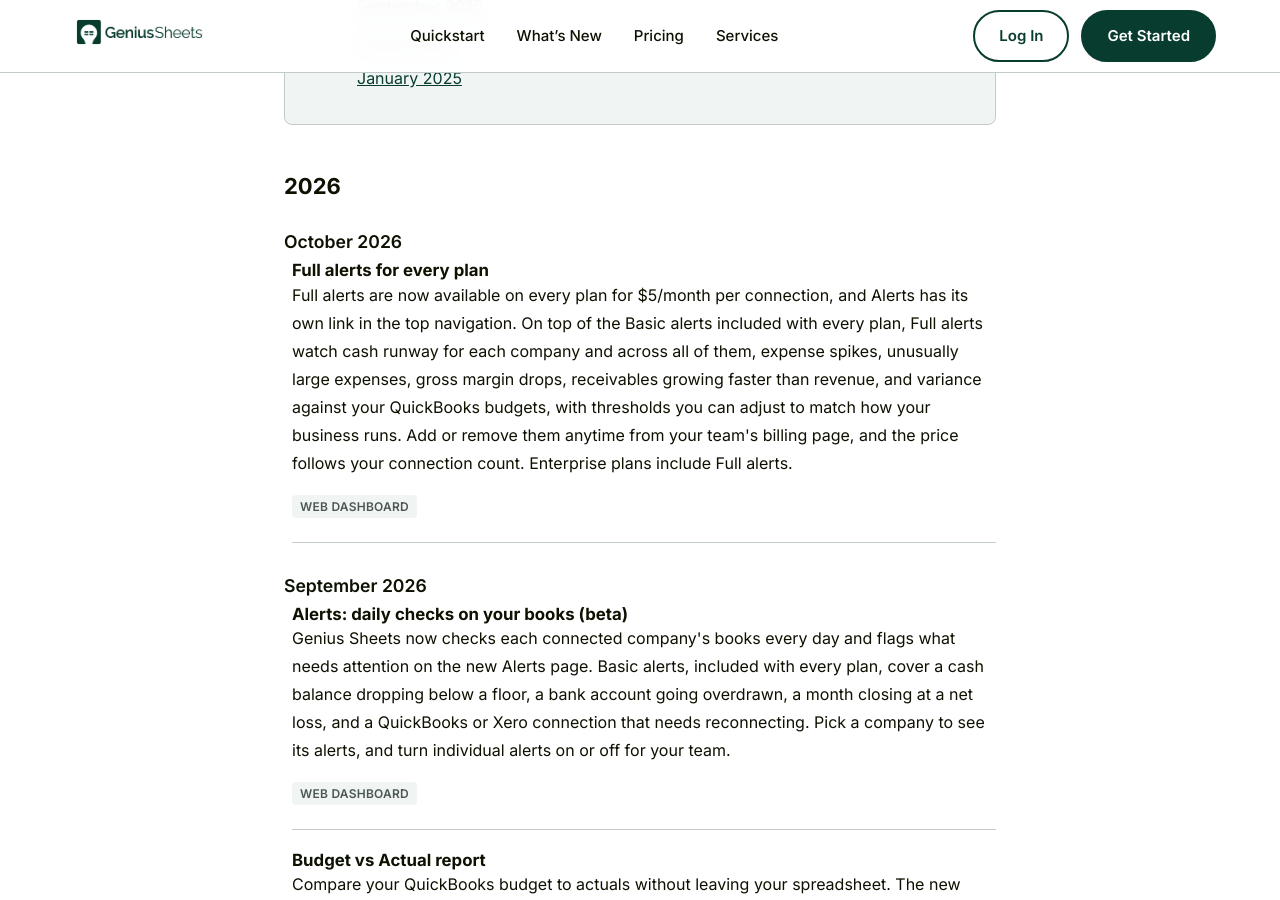
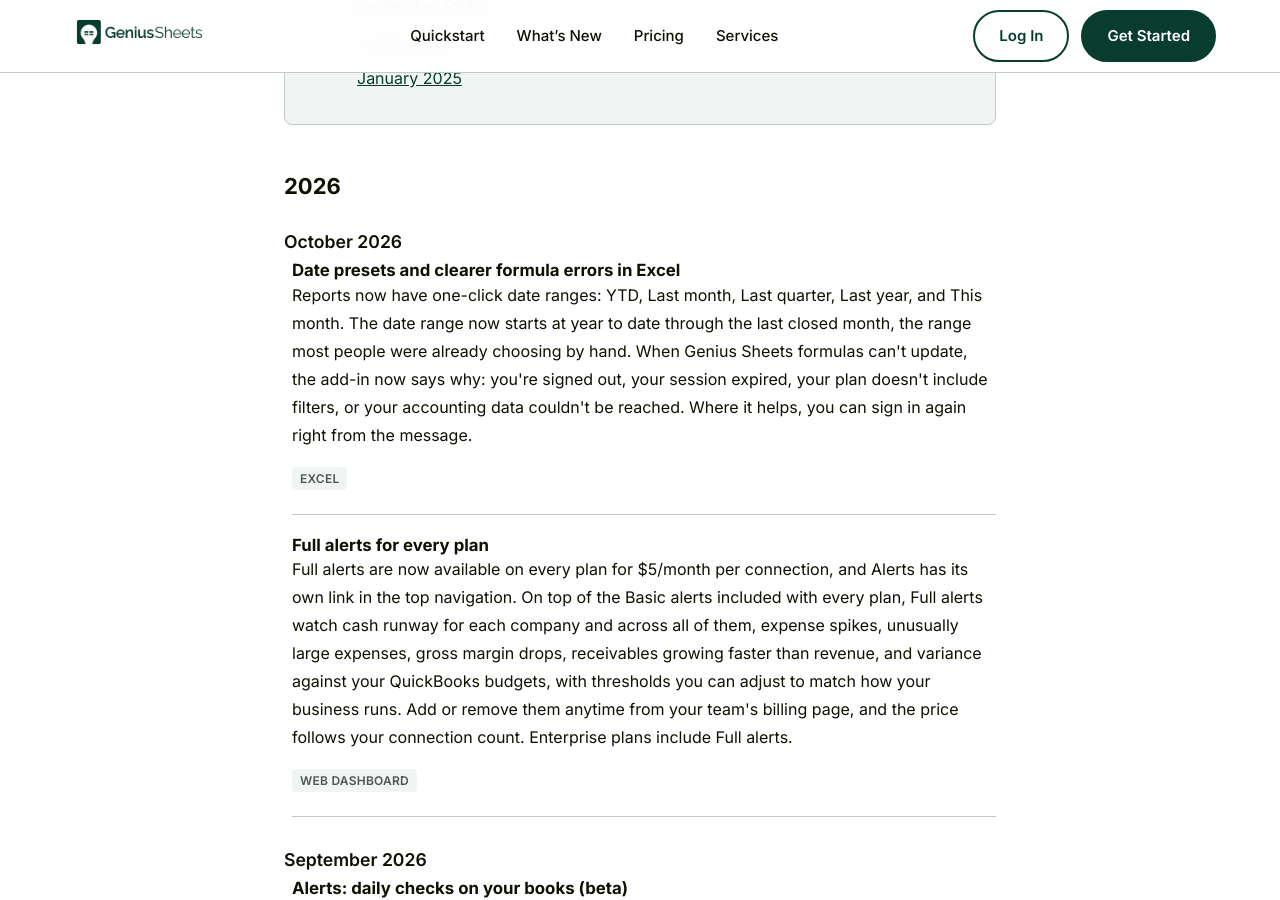
Before and after one commit to GeniusSheets/gs_site, a Jekyll site: the page built from whats-new.html, in a window 1280 px wide and 900 px high, scrolled down 825 px. Built offline with Jekyll 4.4.1, drawn with Linux system fonts in a browser that asks for light colours.

Commit message:
What's New: date presets and clearer formula errors in Excel (Oct 2026)
Co-Authored-By: Claude Opus 5.5 <noreply@anthropic.com>

```diff
--- a/_data/whats_new.json
+++ b/_data/whats_new.json
@@ -9,6 +9,13 @@
           "month": "October 2026",
           "id": "october-2026",
           "items": [
+            {
+              "title": "Date presets and clearer formula errors in Excel",
+              "platforms": [
+                "Excel"
+              ],
+              "body_html": "<p>Reports now have one-click date ranges: YTD, Last month, Last quarter, Last year, and This month. The date range now starts at year to date through the last closed month, the range most people were already choosing by hand. When Genius Sheets formulas can't update, the add-in now says why: you're signed out, your session expired, your plan doesn't include filters, or your accounting data couldn't be reached. Where it helps, you can sign in again right from the message.</p>"
+            },
             {
               "title": "Full alerts for every plan",
               "platforms": [
```
Also changed, not shown: whats_new.md (+5 -0 lines).
